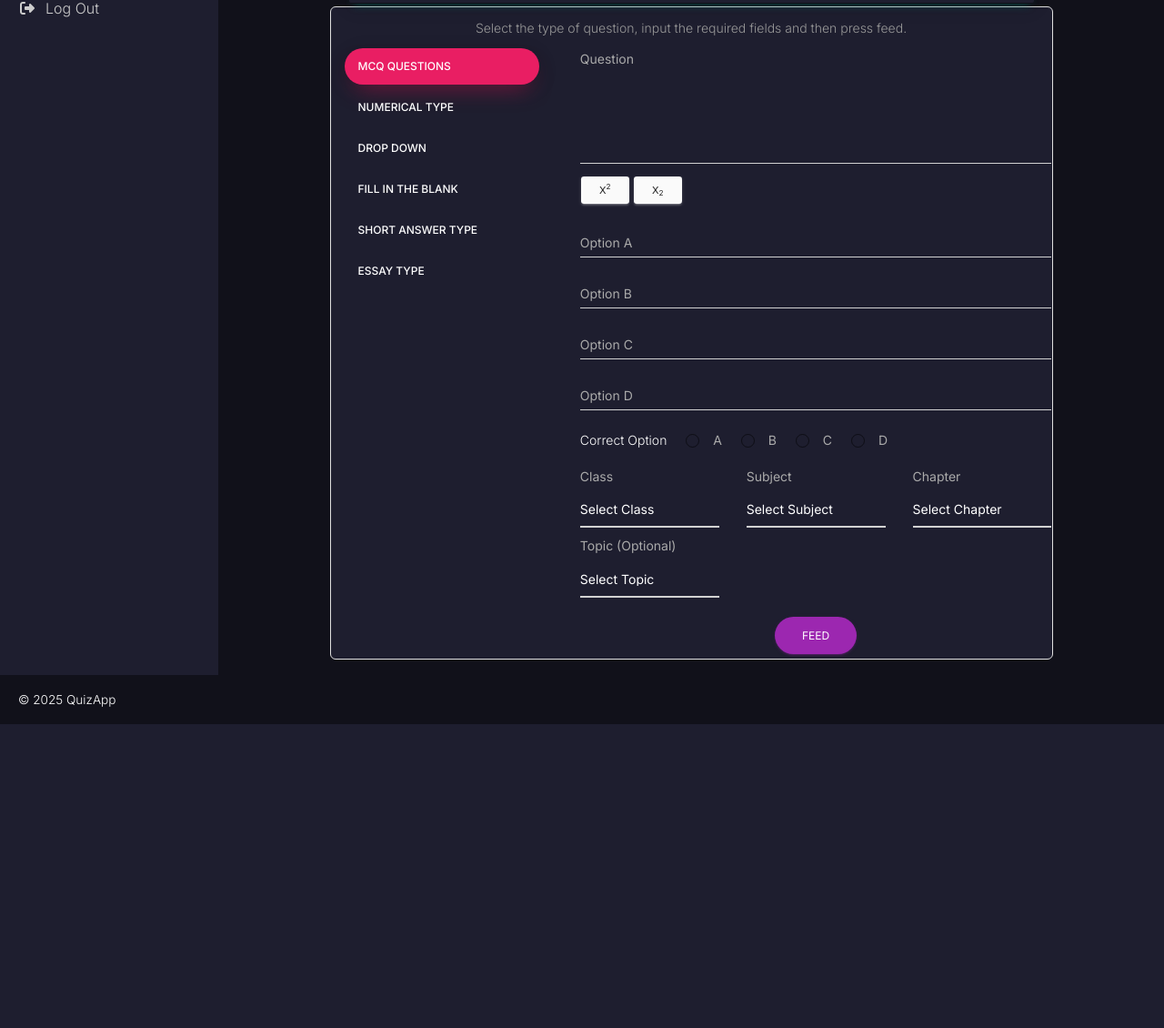
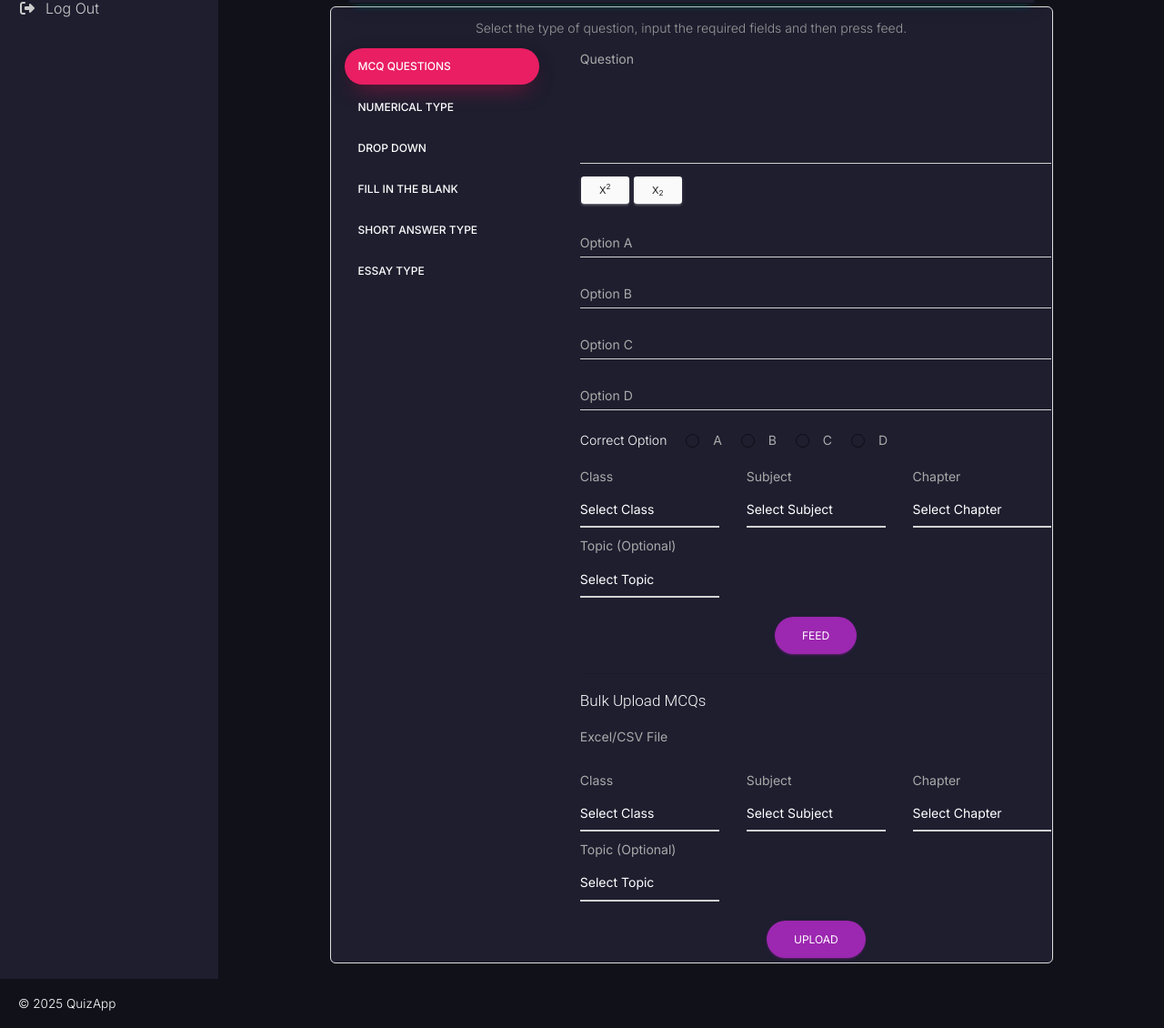
Before and after one commit to Defendicon786/Quiz-App-v1.3, a PHP site: page /questionfeed.php in a window 1280 px wide. Shown: the part 155-1285 px from the top of the page at 91% size. Before the commit the page ends 951 px from the top, so only its background shows below. Run offline with PHP 8.4, Linux system fonts and the light colour scheme; a user stored in the database is signed in; data comes from the database, SQL or seed files in the repository.

Commit message:
feat: add MCQ bulk upload script

```diff
--- a/composer.json
+++ b/composer.json
@@ -6,7 +6,8 @@
         "php": ">=7.2",
         "mpdf/mpdf": "^8.1",
         "vlucas/phpdotenv": "^5.5",
-        "monolog/monolog": "^2.9"
+        "monolog/monolog": "^2.9",
+        "phpoffice/phpspreadsheet": "^1.29"
     },
     "autoload": {
         "psr-4": {
--- a/questionfeed.php
+++ b/questionfeed.php
@@ -806,6 +806,62 @@ function getChapters($conn, $class_id, $subject_id) {
                             </div>
                           </div>
                         </form>
+    <!-- Bulk Upload Form -->
+    <hr>
+    <h5>Bulk Upload MCQs</h5>
+    <form action="bulk_upload_mcq.php" method="post" enctype="multipart/form-data">
+      <div class="responsive-form-container">
+        <div class="form-group">
+          <label for="mcq_file">Excel/CSV File</label>
+          <input type="file" name="mcq_file" id="mcq_file" class="form-control" accept=".csv,.xls,.xlsx" required>
+        </div>
+        <div class="row align-items-end mt-3">
+          <div class="col-md-4">
+            <div class="form-group mb-0">
+              <label for="class_id_bulk">Class</label>
+              <select name="class_id" id="class_id_bulk" class="form-control" onchange="loadQuestionFeedChapters('bulk')" required>
+                <option value="">Select Class</option>
+                <?php foreach ($class_options as $class): ?>
+                  <option value="<?php echo htmlspecialchars($class['id']); ?>"><?php echo htmlspecialchars($class['name']); ?></option>
+                <?php endforeach; ?>
+              </select>
+            </div>
+          </div>
+          <div class="col-md-4">
+            <div class="form-group mb-0">
+              <label for="subject_id_bulk">Subject</label>
+              <select name="subject_id" id="subject_id_bulk" class="form-control" onchange="loadQuestionFeedChapters('bulk')" required>
+                <option value="">Select Subject</option>
+                <?php foreach ($subject_options as $subject): ?>
+                  <option value="<?php echo htmlspecialchars($subject['id']); ?>"><?php echo htmlspecialchars($subject['name']); ?></option>
+                <?php endforeach; ?>
+              </select>
+            </div>
+          </div>
+          <div class="col-md-4">
+            <div class="form-group mb-0">
+              <label for="chapter_id_bulk">Chapter</label>
+              <select name="chapter_id" id="chapter_id_bulk" class="form-control" onchange="loadQuestionFeedTopics('bulk')" required>
+                <option value="">Select Chapter</option>
+              </select>
+            </div>
+          </div>
+        </div>
+        <div class="row mt-2">
+          <div class="col-md-4">
+            <div class="form-group mb-0">
+              <label for="topic_id_bulk">Topic (Optional)</label>
+              <select name="topic_id" id="topic_id_bulk" class="form-control">
+                <option value="">Select Topic</option>
+              </select>
+            </div>
+          </div>
+        </div>
+        <div class="text-center mt-3">
+          <button type="submit" class="btn btn-primary btn-round">Upload</button>
+        </div>
+      </div>
+    </form>
                       </div>
                       <div class="tab-pane <?php echo $active2;?>" id="tab2">
                         <form name="typeb" class="question-form" action="<?php echo $form_action; ?>" method="post">
```
Also changed, not shown: bulk_upload_mcq.php (added, +88 -0 lines), README.md, 2 other files.
